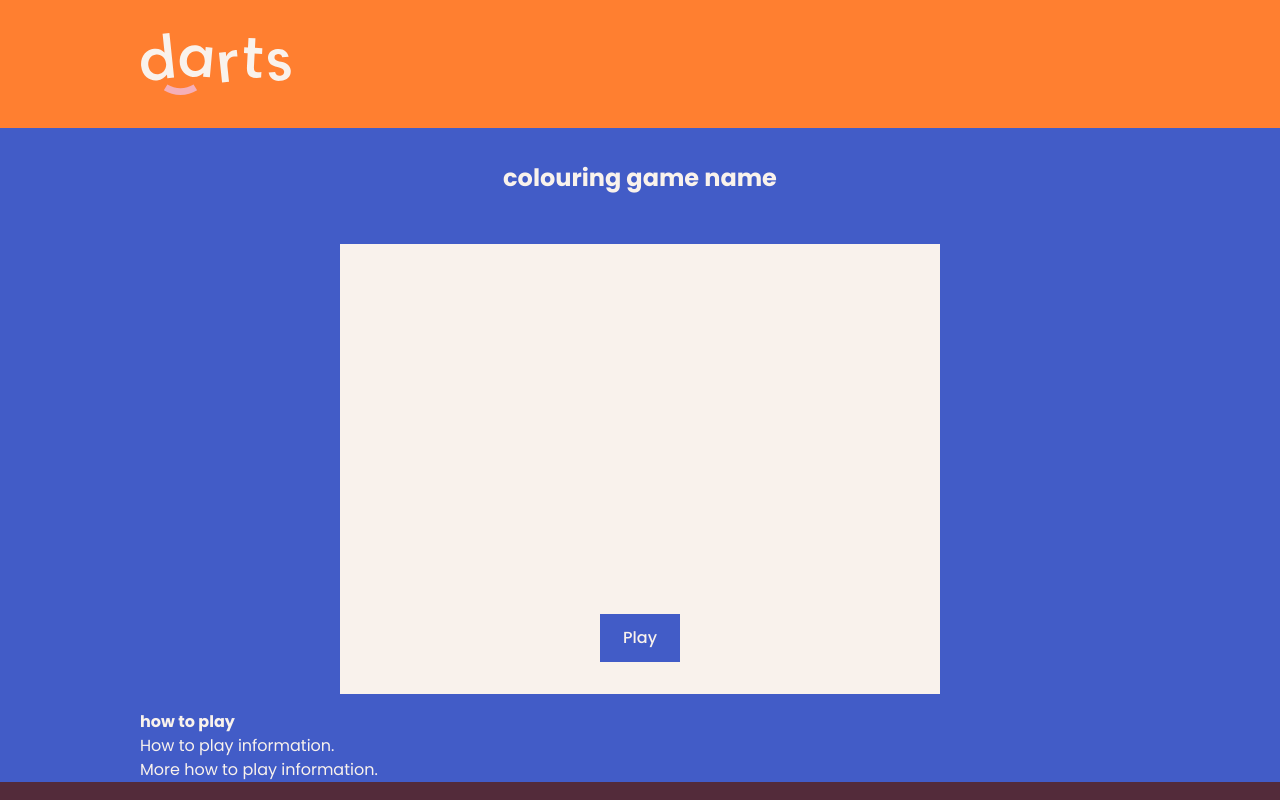
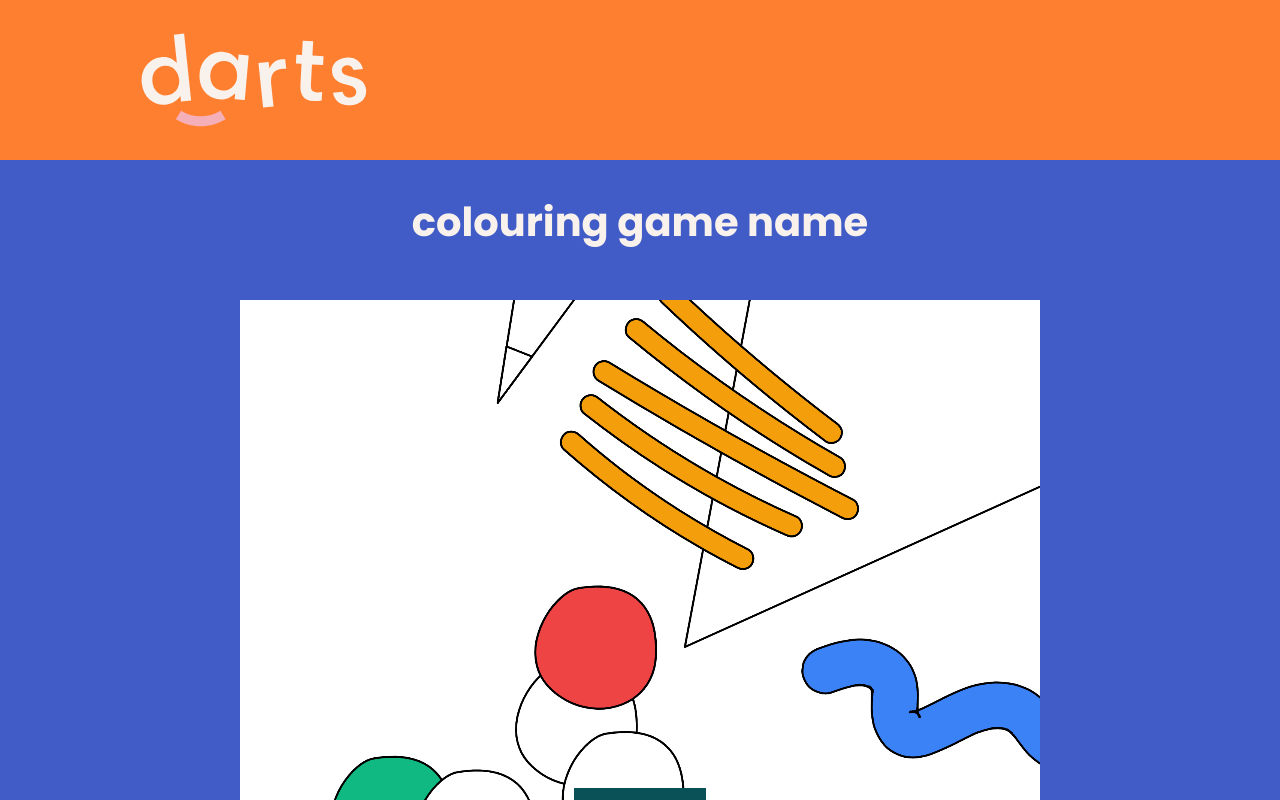
Before and after one commit to wearedarts/colouring, a Next.js app: page / in a window 1280 px wide. Shown: the top 800 px of the page. Built offline with nearby package versions, Linux system fonts and the light colour scheme.

Commit message:
Add game preview image

```diff
--- a/pages/index.tsx
+++ b/pages/index.tsx
@@ -7,11 +7,11 @@ import { Container, Page, Section } from '../components/Layout';
 const Header = styled.header`
   ${Section}
   background-color: ${(props) => props.theme.colours.orange};
-  flex-basis: 8rem;
+  flex-basis: 10rem;
 
   img {
     display: block;
-    height: 4rem;
+    height: 6rem;
   }
 `;
 
@@ -20,8 +20,13 @@ const Main = styled.main`
   flex-grow: 1;
 
   h1 {
-    font-size: 1.5rem;
+    font-size: 2.5rem;
     text-align: center;
+    margin: 2rem 0;
+  }
+
+  h2 {
+    font-size: 1.8rem;
     margin: 2rem 0;
   }
 `;
@@ -37,8 +42,9 @@ const Content = styled.div`
 const GameArea = styled.div`
   aspect-ratio: calc(4 / 3);
   background-color: ${(props) => props.theme.colours.cream};
+  background-image: url(/preview.png);
   margin: 1rem;
-  max-width: 600px;
+  max-width: 800px;
   width: 100%;
   display: flex;
   justify-content: center;
@@ -46,15 +52,15 @@ const GameArea = styled.div`
   a {
     align-items: center;
     align-self: flex-end;
-    background-color: ${(props) => props.theme.colours.blue};
+    background-color: ${(props) => props.theme.colours.green};
     color: ${(props) => props.theme.colours.cream};
     display: flex;
     font-weight: 500;
-    height: 3rem;
     justify-content: center;
     margin-bottom: 2rem;
     text-decoration: none;
-    width: 5rem;
+    font-size: 2rem;
+    padding: 1rem 2rem;
 
     &:focus {
       outline: 3px solid ${(props) => props.theme.colours.orange};
```
Also changed, not shown: public/preview.png (added).
